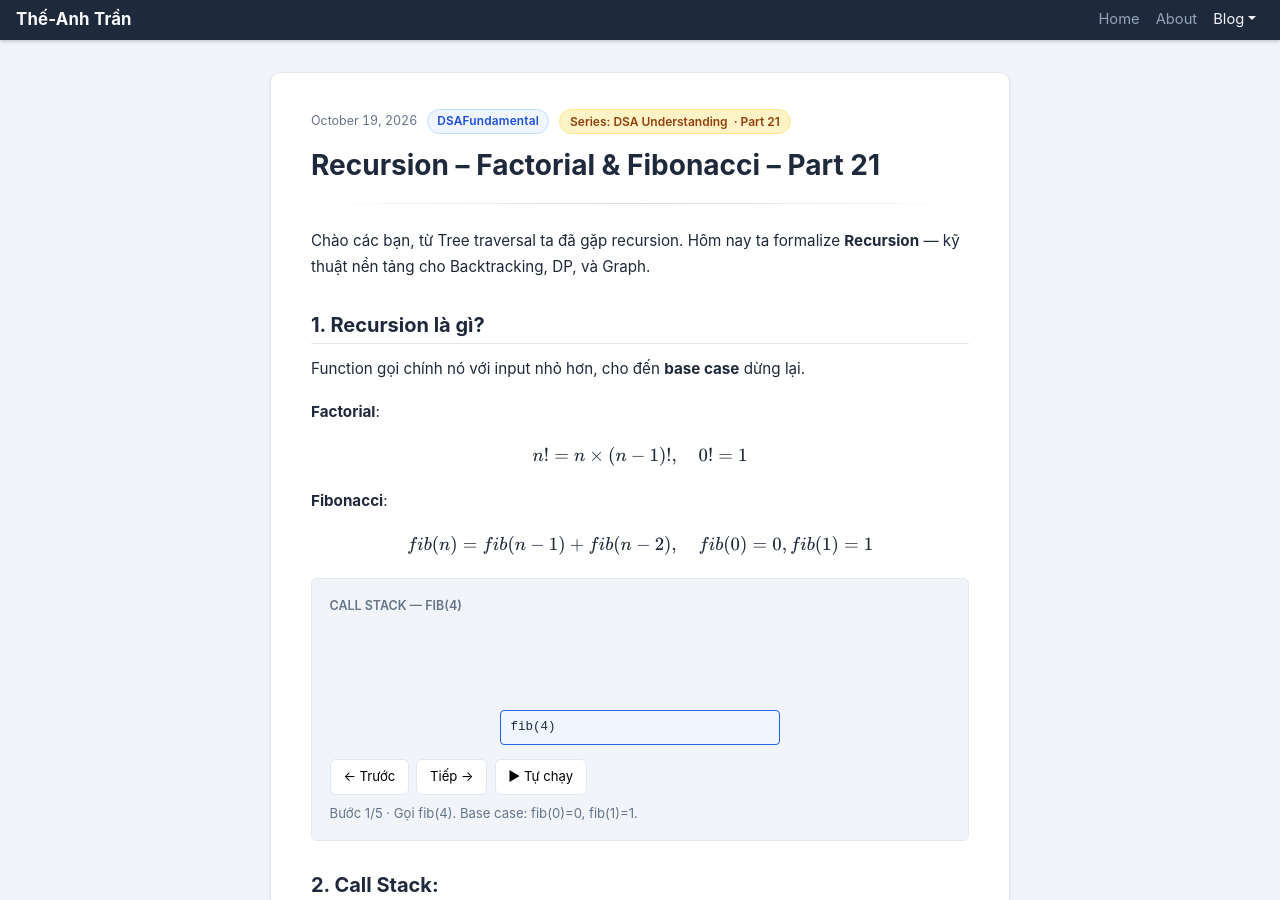
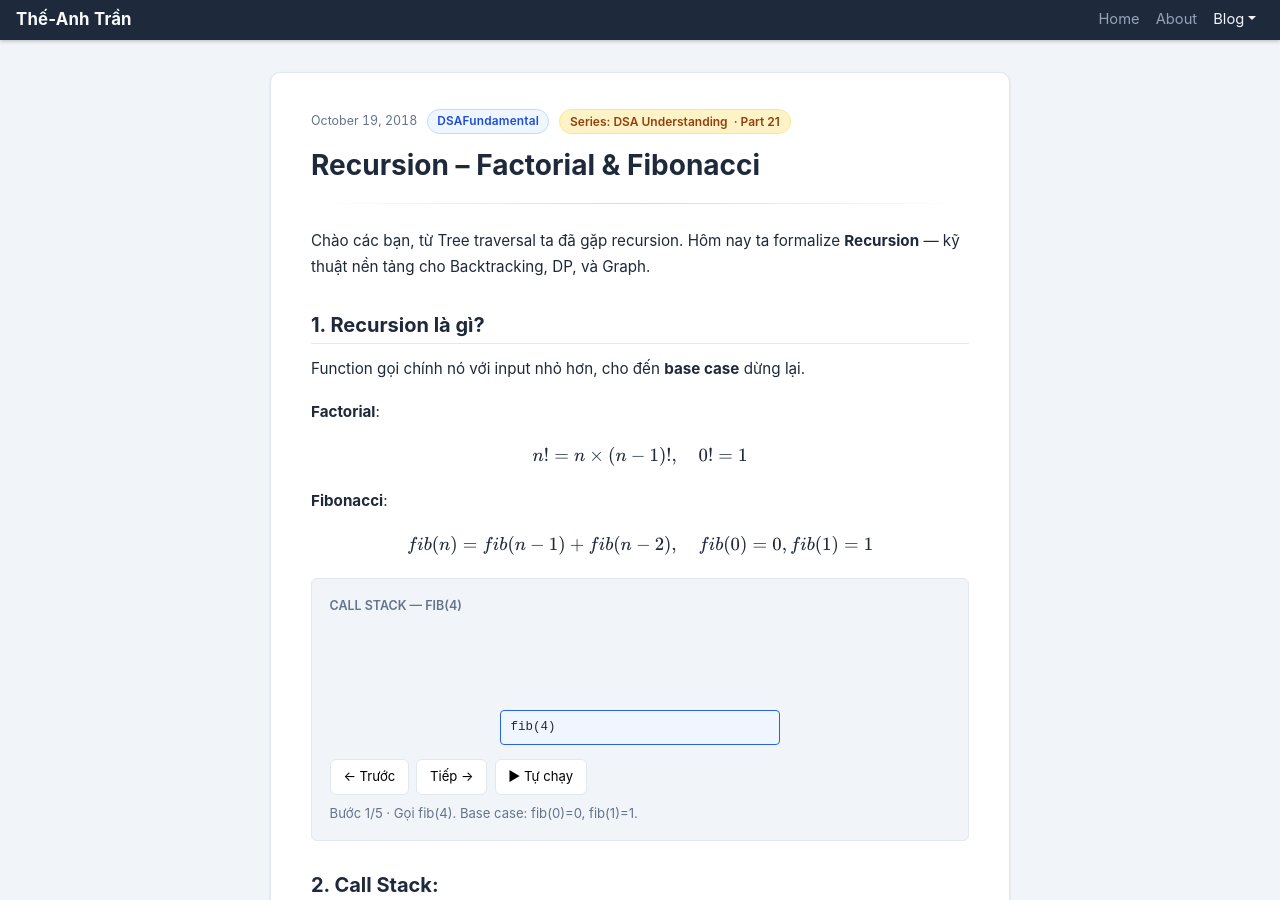
Before and after one commit to anhttmle/anhttmle.github.io, a Jekyll site: the page built from _posts/2018-10-19-DSA-21.md, in a window 1280 px wide and 900 px high. Built offline with Jekyll 4.4.1, drawn with Linux system fonts in a browser that asks for light colours; some of the changed text lies outside the part shown.

Commit message:
Update and rename 2026-10-19-DSA-21.md to 2018-10-19-DSA-21.md

```diff
--- a/_posts/2026-10-19-DSA-21.md
+++ b/_posts/2018-10-19-DSA-21.md
@@ -1,6 +1,6 @@
 ---
-title: "Recursion – Factorial & Fibonacci – Part 21"
-date: 2026-10-19
+title: "Recursion – Factorial & Fibonacci"
+date: 2018-10-19
 layout: post
 categories: DSAFundamental
 series: "DSA Understanding"
```
